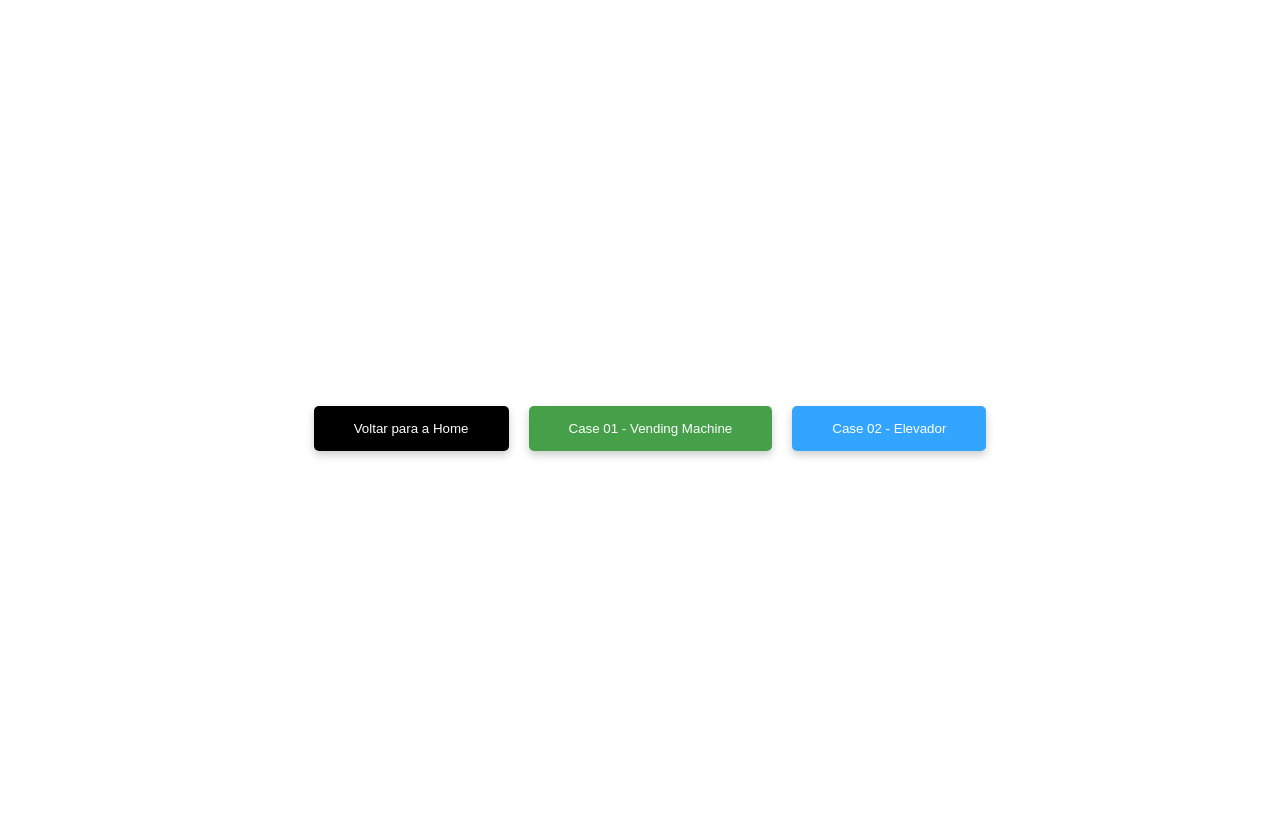
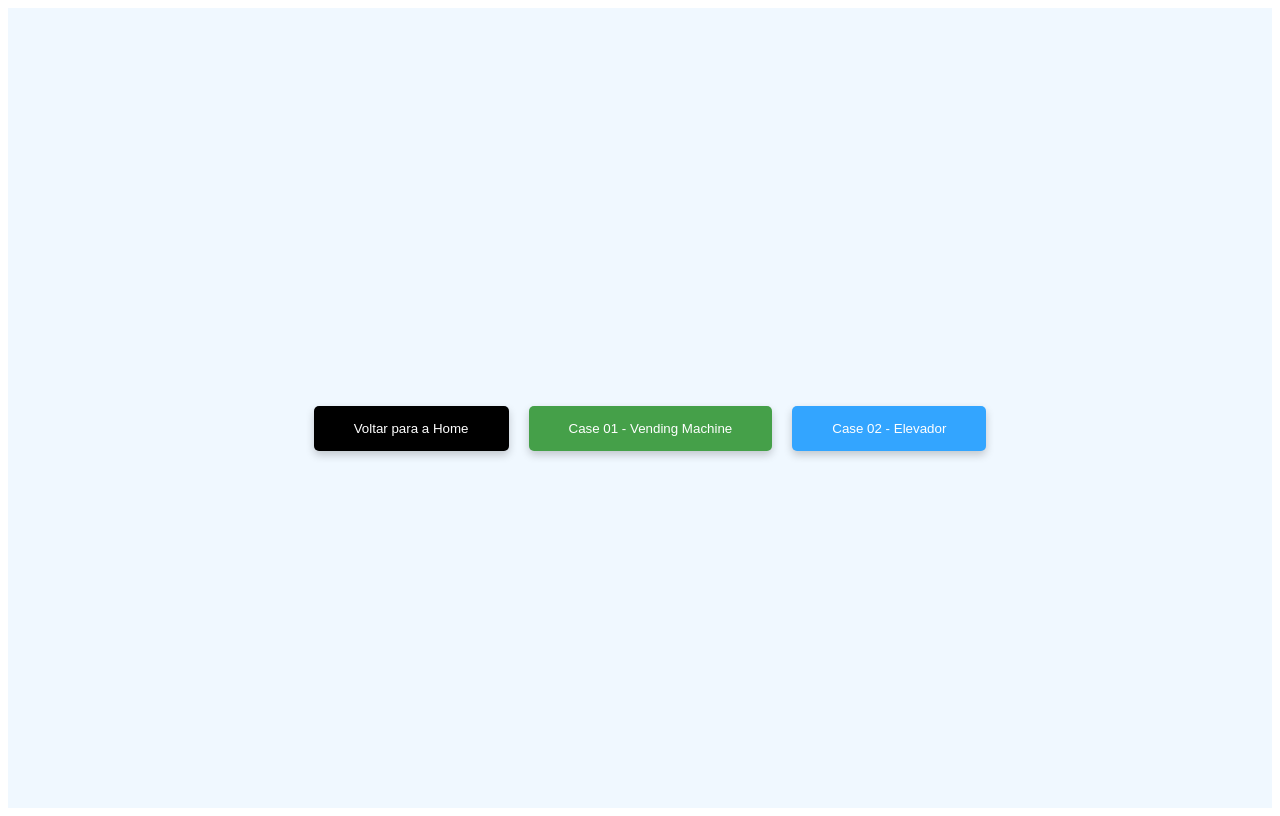
Before and after one commit to Romulomrs/Case1-2, a React (Vite) app: page /elevator in a window 1280 px wide. Built offline with nearby package versions, Linux system fonts and the light colour scheme.

Commit message:
refactor: refactored page name and README

```diff
--- a/index.html
+++ b/index.html
@@ -4,7 +4,7 @@
     <meta charset="UTF-8" />
     <link rel="icon" type="image/svg+xml" href="/vite.svg" />
     <meta name="viewport" content="width=device-width, initial-scale=1.0" />
-    <title>Vending Machine</title>
+    <title>Teoria da Computação e Compiladores: Cases</title>
   </head>
   <body>
     <div id="root"></div>
--- a/src/App.css
+++ b/src/App.css
@@ -11,6 +11,12 @@
   animation: glow 1s infinite alternate; /* Animação do brilho */
 }
 
+* {
+  box-sizing: border-box;
+  margin: 0;
+  padding: 0;
+}
+
 @keyframes glow {
   0% {
     box-shadow: 0 0 10px 3px rgba(255, 215, 0, 0.6);
--- a/src/Case01/styles.module.css
+++ b/src/Case01/styles.module.css
@@ -1,4 +1,5 @@
 #vendingMachine {
+  background-color: #f0f8ff;
   display: flex;
   flex-direction: column;
   justify-content: center;
--- a/src/Case02/styles.module.css
+++ b/src/Case02/styles.module.css
@@ -1,4 +1,5 @@
 #elevator {
+  background-color: #f0f8ff;
   display: flex;
   flex-direction: column;
   justify-content: center;
```
Also changed, not shown: 1 other file (tests, documents, lock files or other folders).
